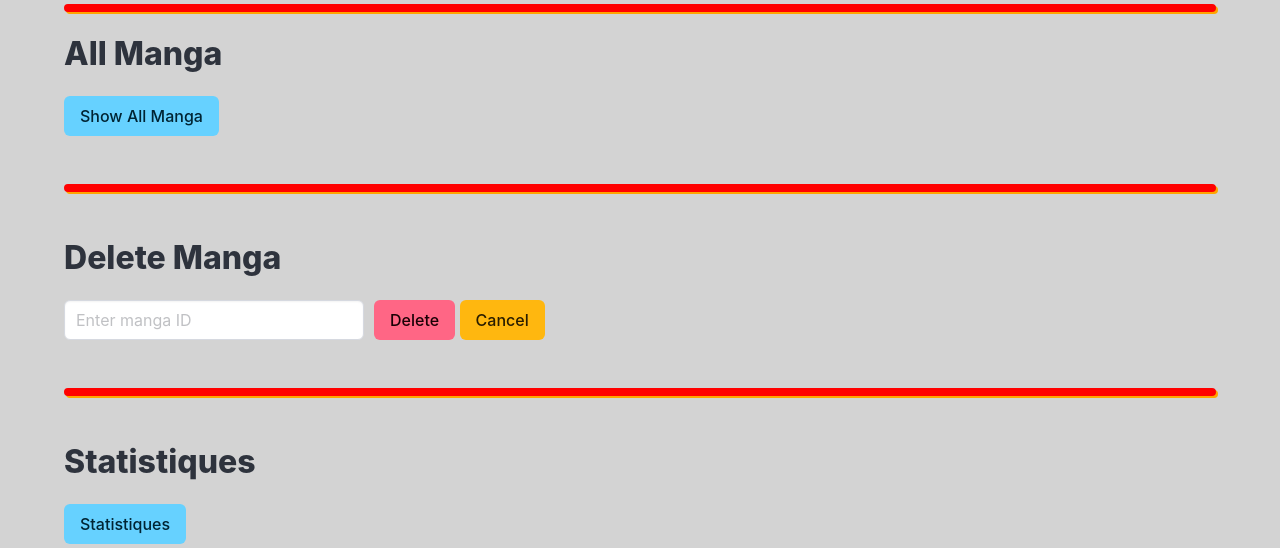
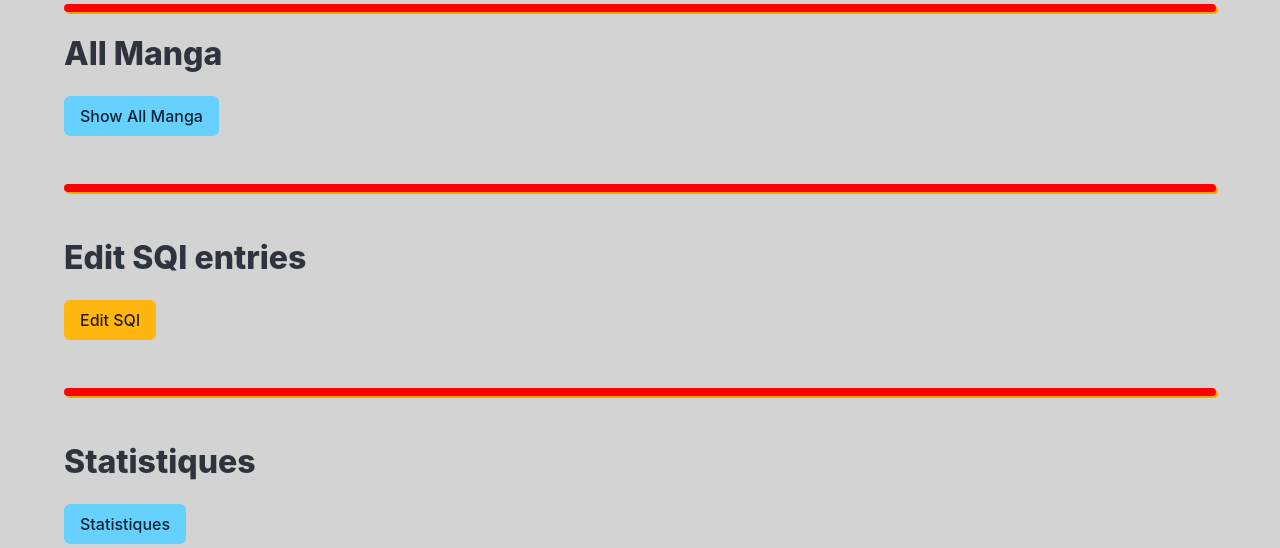
Before and after one commit to yourzon/HomeAnime-web, a Flask app: page / in a window 1280 px wide. Shown: the part 404-952 px from the top of the page. Run offline with Flask 3, Linux system fonts and the light colour scheme; some libraries are stand-ins or nearby versions.

Commit message:
-added a edit page

```diff
--- a/app.py
+++ b/app.py
@@ -30,7 +30,7 @@ STATIC_IMAGE_MIME = 'image/webp'
 #- refactor with sql class
 #- Convert code to production
 
-#TODO
+#TODO migrate to this remove sql_command function
 db = MariaDBConnection(mysql)
 
 def sql_command(query,params=None,fetch_all=True):
@@ -255,28 +255,38 @@ def proxy_image(manga_id):
             mimetype=STATIC_IMAGE_MIME
         )
 
-@app.route('/',methods=['POST'])
-def delete_manga():
+@app.route('/edit',methods=['GET','POST'])
+def edit_sql():
     manga_id = request.form.get('manga_id', '').strip()  # Get manga ID from the form
+    action = request.form.get('action') # Identify which action is being requested
 
-    if request.method == 'POST' and 'confirm' in request.form:  # Step 2: User confirmed deletion
+    if action == "delete":
+
+        if request.method == 'POST' and 'confirm' in request.form:  # Step 2: User confirmed deletion
         # Delete the manga from DB
-        sql_command("DELETE FROM manga WHERE manga_id = %s", (manga_id,), False)
-        flash("Manga deleted successfully!", "success")
-        session.pop('pending_delete', None)  # Clear the pending delete session data
-        return redirect(url_for('delete_manga'))  # Redirect to clear the form data and flash message
+            sql_command("DELETE FROM manga WHERE manga_id = %s", (manga_id,), False)
+            flash("Manga deleted successfully!", "success")
+            session.pop('pending_delete', None)  # Clear the pending delete session data
+            return redirect(url_for('edit_sql'))  # Redirect to clear the form data and flash message
 
-    # Step 1: Fetch manga details and ask for confirmation
-    columns, row = sql_command("SELECT * FROM manga WHERE manga_id = %s", (manga_id,), False)
-    if row:
-        MangaRow = namedtuple("MangaRow", columns)
-        manga = MangaRow(*row)
-        session['pending_delete'] = manga_id  # Store manga ID for confirmation
-        flash(f"Are you sure you want to delete: {manga.manga_id}, {manga.title}, {manga.eng_name}?", "warning")
+        # Step 1: Fetch manga details and ask for confirmation
+        columns, row = sql_command("SELECT * FROM manga WHERE manga_id = %s", (manga_id,), False)
+        if row:
+            MangaRow = namedtuple("MangaRow", columns)
+            manga = MangaRow(*row)
+            session['pending_delete'] = manga_id  # Store manga ID for confirmation
+            flash(f"Are you sure you want to delete: {manga.manga_id}, {manga.title}, {manga.eng_name}?", "warning")
+        else:
+            flash("Manga not found!", "danger")
+
+    elif action == "external":
+        #Make manga sent external so no follow
+        sql_command("Update manga set is_external = %s WHERE manga_id = %s ",(True,manga_id,), False)
+
     else:
-        flash("Manga not found!", "danger")
+        flash("Invalid action!", "danger")
 
-    return render_template("index.html")  # Stay on the same page
+    return render_template("edit.html")  # Stay on the same page
 
 #TODO
 @app.route('/statistiques',methods=['GET'])
--- a/templates/index.html
+++ b/templates/index.html
@@ -48,40 +48,13 @@
         <hr class="custom">
         <br>
          <!-- Delete Manga Button -->
-         <h1 class="title is-3">Delete Manga</h1>
-         <form method="POST" action="/">
-            <div class="field is-horizontal">
-                <div class="control is-expanded">
-                    <input type="text" id="manga_id" name="manga_id" class="input" required placeholder="Enter manga ID"
-                           style="width: 300px;" value="{{ request.form['manga_id'] if 'manga_id' in request.form else '' }}">
-                </div>
-                <!-- Buttons beside the input field -->
-                <div class="control is-grouped" style="margin-left: 10px;">
-                    <button type="submit" class="button is-danger">
-                        {% if session['pending_delete'] %}
-                            Confirm Delete
-                            <input type="hidden" name="confirm" value="yes">
-                            <input type="hidden" name="manga_id" value="{{ session['pending_delete'] }}">
-                        {% else %}
-                            Delete
-                        {% endif %}
-                    </button>
-
-                    <!-- Same form action for the cancel button -->
-                    <button type="button" class="button is-warning" onclick="clearInputAndRedirect()">Cancel</button>
-                </div>
+         <h1 class="title is-3">Edit SQl entries</h1>
+         <form method="POST" action="/edit">
+            <div class="control">
+                <button type="submit" class="button is-warning">Edit SQl</button>
             </div>
         </form>
-        {% with messages = get_flashed_messages(with_categories=true) %}
-            {% if messages %}
-                {% for category, message in messages %}
-                    <p style="color: {% if category == 'warning' %}yellow{% endif %};">
-                        {{ message }}
-                    </p>
-                {% endfor %}
-            {% endif %}
-        {% endwith %}
-         <br>
+        <br>
          <hr class="custom">
          <br>
         <!-- Statistiques Button -->
```
Also changed, not shown: templates/edit.html (added, +83 -0 lines).
